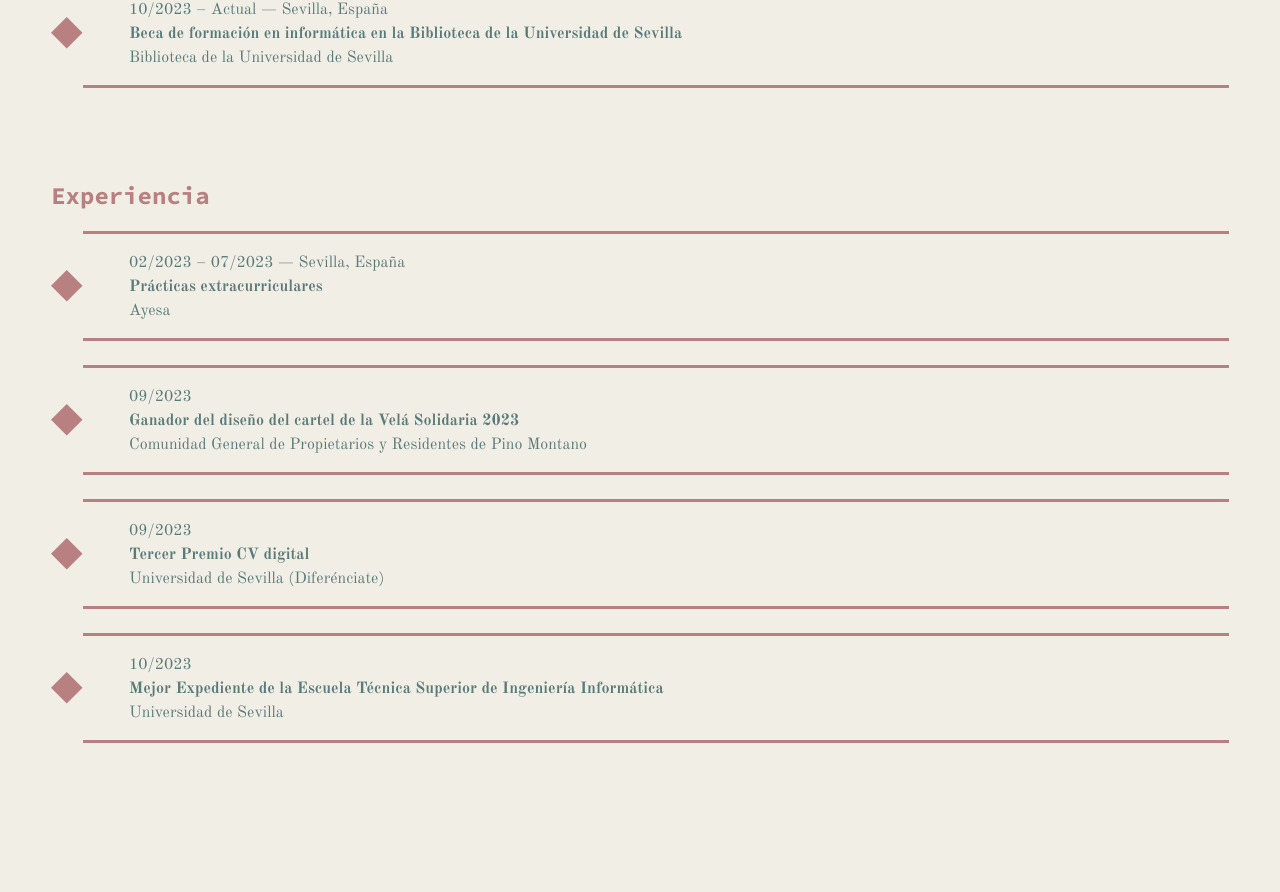
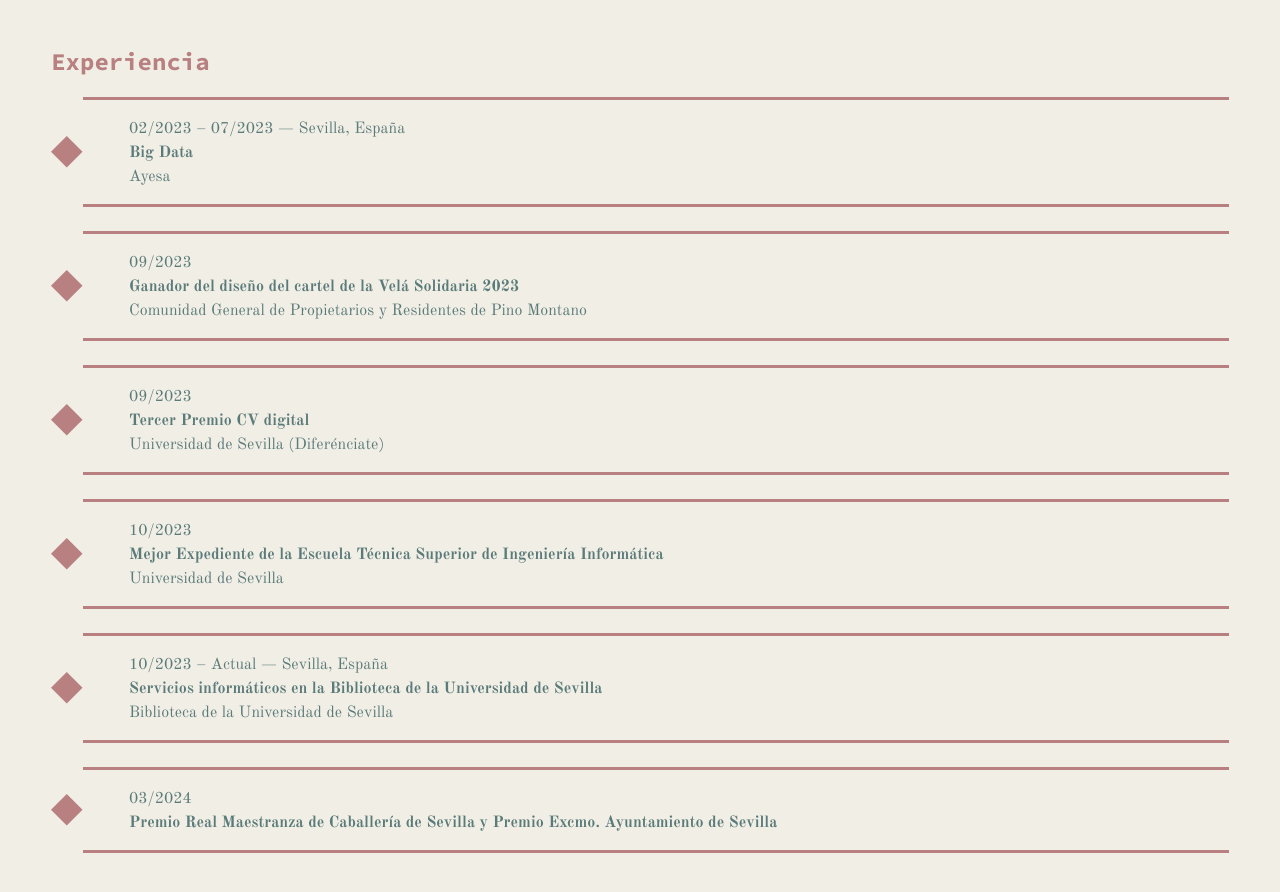
Before and after one commit to gonmarfer2/gonmarfer2.github.io, an Angular app: page /about in a window 1280 px wide. Shown: the part 1427-2319 px from the top of the page. Before the commit the page ends 2290 px from the top, so only its background shows below. Built offline with nearby package versions, Linux system fonts and the light colour scheme.

Commit message:
feat: Update experience

```diff
--- a/src/app/about/about.component.ts
+++ b/src/app/about/about.component.ts
@@ -22,14 +22,11 @@ export class AboutComponent {
     {datePlace: '10/2023 – Actual — Sevilla, España',
     description: 'Máster Universitario en Lógica, Computación e Inteligencia Artificial',
     company: 'Universidad de Sevilla'},
-    {datePlace: '10/2023 – Actual — Sevilla, España',
-    description: 'Beca de formación en informática en la Biblioteca de la Universidad de Sevilla',
-    company: 'Biblioteca de la Universidad de Sevilla'},
   ]
 
   experiences = [
     {datePlace: '02/2023 – 07/2023 — Sevilla, España',
-    description: 'Prácticas extracurriculares ',
+    description: 'Big Data',
     company: 'Ayesa'},
     {datePlace: '09/2023',
     description: 'Ganador del diseño del cartel de la Velá Solidaria 2023',
@@ -40,6 +37,12 @@ export class AboutComponent {
     {datePlace: '10/2023',
     description: 'Mejor Expediente de la Escuela Técnica Superior de Ingeniería Informática',
     company: 'Universidad de Sevilla'},
+    {datePlace: '10/2023 – Actual — Sevilla, España',
+    description: 'Servicios informáticos en la Biblioteca de la Universidad de Sevilla',
+    company: 'Biblioteca de la Universidad de Sevilla'},
+    {datePlace: '03/2024',
+    description: 'Premio Real Maestranza de Caballería de Sevilla y Premio Excmo. Ayuntamiento de Sevilla',
+    company: ''},
   ]
 
 }
```
Also changed, not shown: src/404.html (added, +13 -0 lines), build-notes.txt, src/assets/pictures/PerfilAlhambra43.jpg, 8 other files (tests, documents, lock files or other folders).
